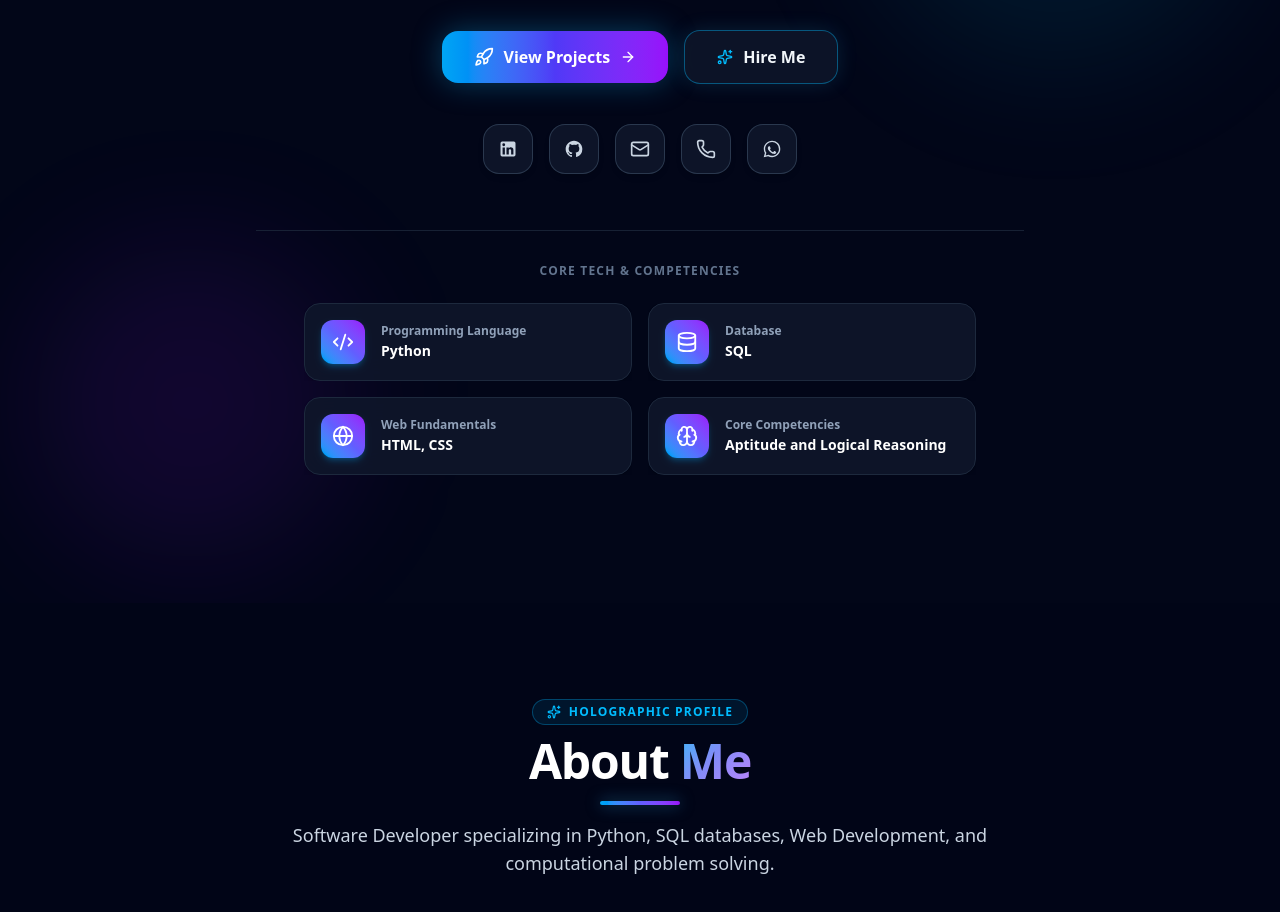
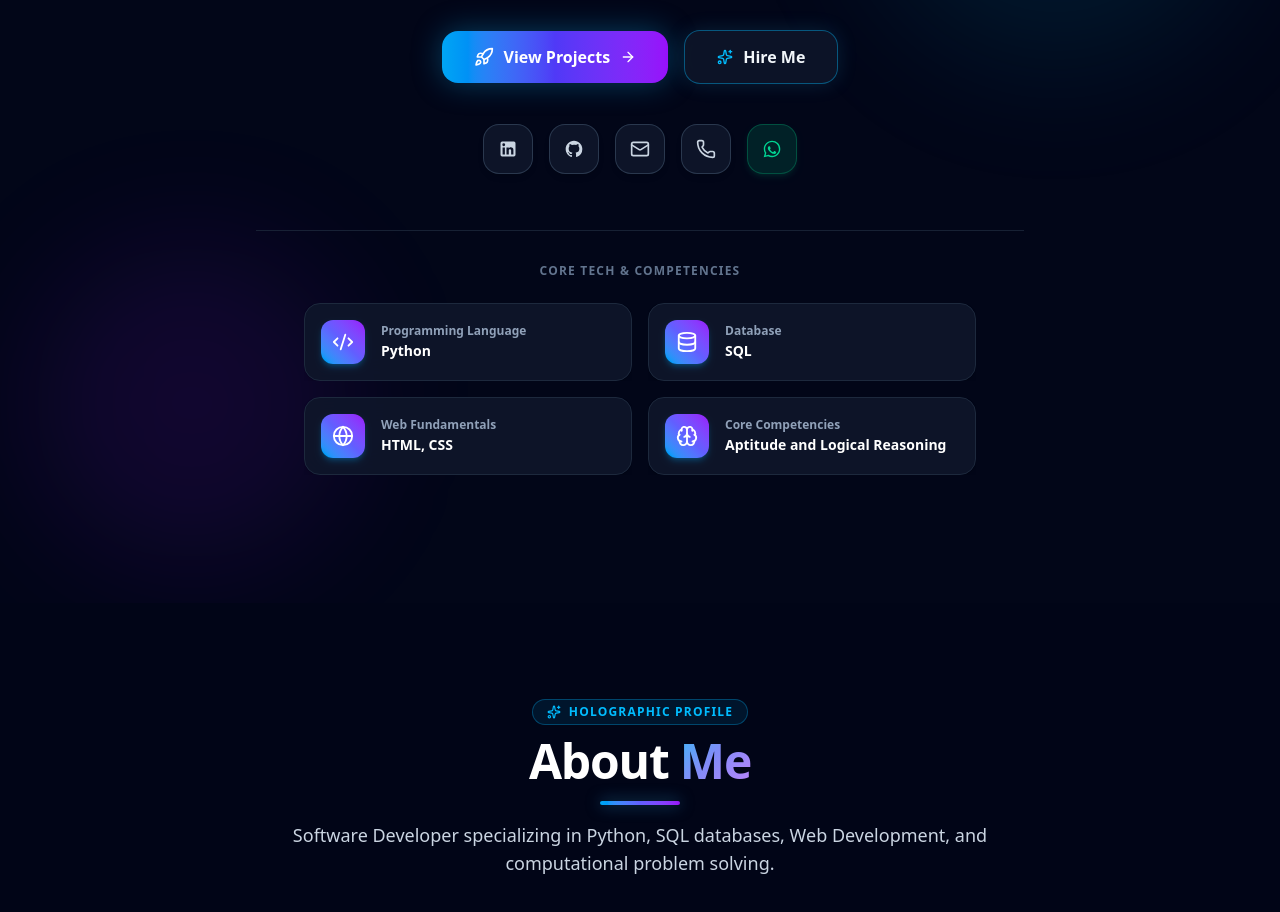
Before and after one commit to dinu18s/my-portfolio, a React (Vite) app: page / in a window 1280 px wide. Shown: the part 780-1692 px from the top of the page. Built offline with nearby package versions, Linux system fonts and the light colour scheme; no server answers.

Commit message:
Style home page WhatsApp button in light green

```diff
--- a/src/components/Hero.jsx
+++ b/src/components/Hero.jsx
@@ -198,9 +198,9 @@ export default function Hero() {
               rel="noopener noreferrer"
               aria-label="WhatsApp Chat"
               title={`Chat on WhatsApp (+91 ${personalInfo.phone})`}
-              className="p-3.5 rounded-2xl bg-white dark:bg-slate-900/90 text-slate-600 dark:text-slate-300 hover:text-emerald-500 dark:hover:text-emerald-400 hover:bg-slate-100 dark:hover:bg-slate-800 transition-all border border-slate-200 dark:border-slate-700/80 shadow-md hover:scale-110 hover:border-emerald-500/50"
+              className="p-3.5 rounded-2xl bg-emerald-500/10 dark:bg-emerald-500/15 text-emerald-500 dark:text-emerald-400 hover:bg-emerald-500/20 dark:hover:bg-emerald-500/25 border border-emerald-500/30 hover:border-emerald-500/60 shadow-md shadow-emerald-500/10 hover:scale-110 transition-all"
             >
-              <WhatsApp className="w-5 h-5" />
+              <WhatsApp className="w-5 h-5 text-emerald-500 dark:text-emerald-400" />
             </a>
           </div>
 
```
